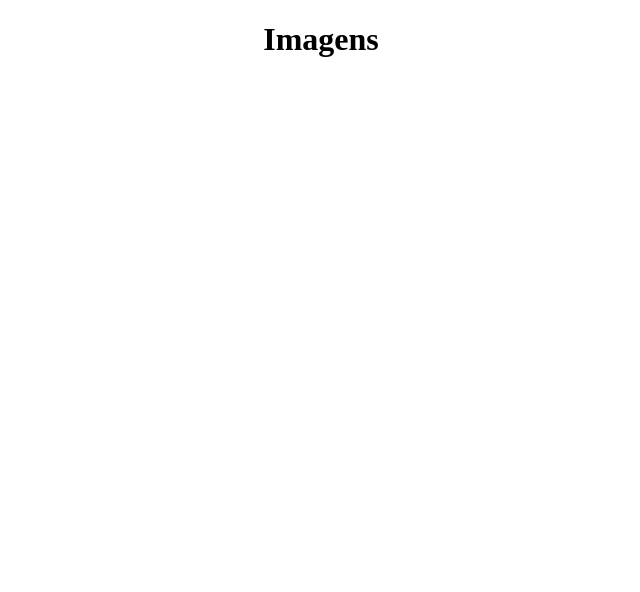
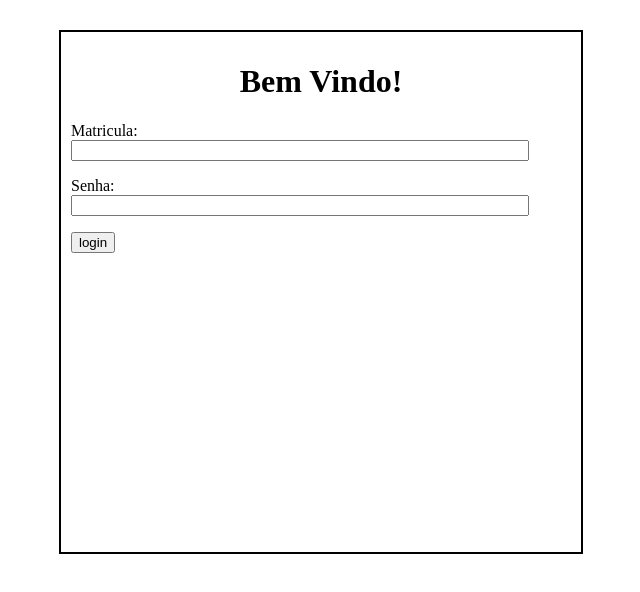
Before and after one commit to livribeiro/LiviaSilvaP1, a plain HTML site: page index.html in a window 1280 px wide. Shown: the whole page, without its empty margins (319-959 px from the left). Drawn offline with Linux system fonts and the light colour scheme.

Commit message:
Update index.html

```diff
--- a/index.html
+++ b/index.html
@@ -9,11 +9,33 @@
 </head>
 
 <body>
-    <div class="container">
-        <h1 class="text-center">Imagens</h1>
+
+    <div class="content">
+
+        <h1>Bem Vindo!</h1>
+
+        <form>
+            <label>Matricula:</label>
+            <div class="fields">
+                <input type="number" id="idaluno">
+                <p class="result1"></p>
+            </div>
+
+            <label>Senha:</label>
+            <div class="fields">
+                <input type="number" id="senha">
+                <p class="result2"></p>
+            </div>
+
+            <input type="button" value="login" id="btnlogin">
+            <p id="result3"></p>
+
+        </form>
     </div>
 
     <script src="js/main.js"></script>
+</body>
+
 
 </body>
 
```
